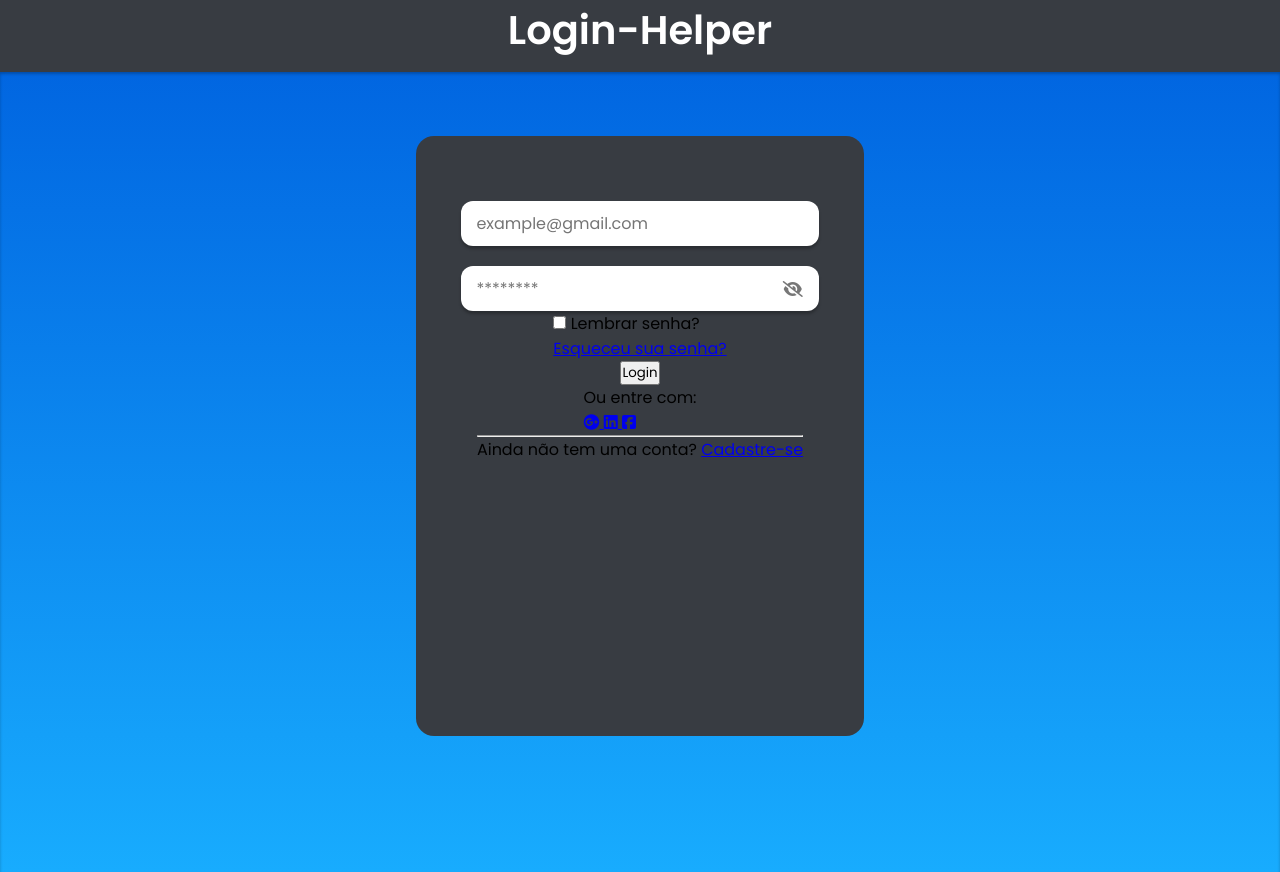
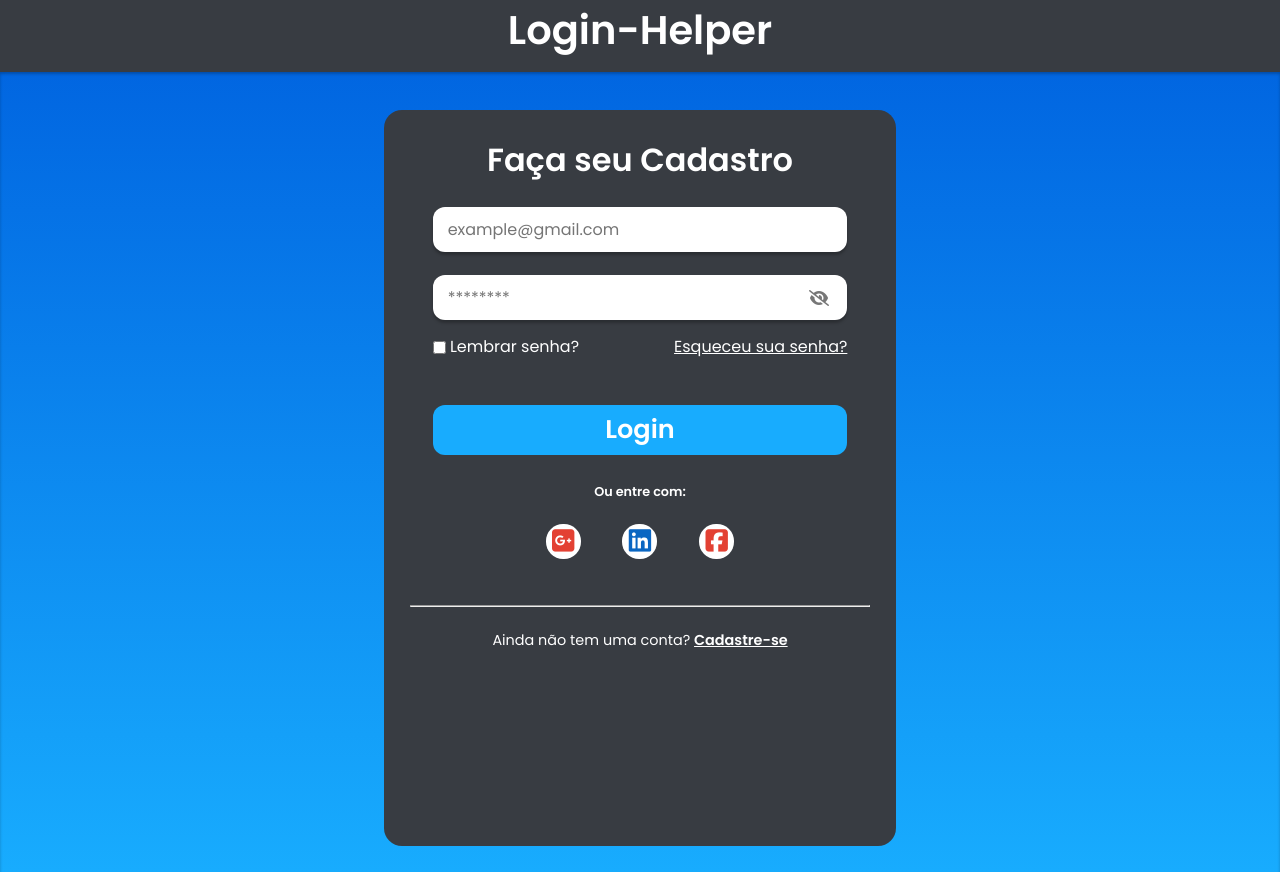
Before and after one commit to eu-pedro/Login-Helper, a plain HTML site: page index.html in a window 1280 px wide. Drawn offline with Linux system fonts and the light colour scheme.

Commit message:
Finalizado projeto login-helper

```diff
--- a/css/style.css
+++ b/css/style.css
@@ -3,6 +3,7 @@
   padding: 0;
   box-sizing: border-box;
   font-family: 'Poppins', sans-serif;
+  color: #fff;
 }
 
 header{
@@ -23,10 +24,13 @@ main{
   justify-content: center;
   box-shadow: inset 0px 2px 3px rgba(0, 0, 0, 0.25)
 }
+form h1{
+  display: flex;
+}
 main > form{
-  margin-top: 5%;
-  width: 35%;
-  height: 75vh;
+  margin-top: 3%;
+  width: 40%;
+  height: 92vh;
   background-color: #383C42;
   box-shadow: 0px 3px 4px rgb(0, 0, 0, 0.4) inset 0px 4px 4px rgba(0, 0, 0, 0.25);
   border-radius: 18px;
@@ -36,7 +40,7 @@ main > form{
   align-items: center;
 }
 .inputs-container{
-  margin-top: 10%;
+  margin-top: 5%;
   width: 100%;
   display: flex;
   flex-direction: column;
@@ -76,3 +80,123 @@ main form .password-container i{
 #eye{
   display:none;
 }
+.password-infos{
+  width: 90%;
+  margin-top: 3%;
+  display: flex;
+  align-items: center;
+  justify-content: space-between;
+}
+#checkbox{
+  vertical-align: middle;
+}
+
+.password-infos a {
+  transition: 0.2s ease-in-out;
+}
+.password-infos a:hover{
+  color: #18ACFE;
+}
+button{
+  background-color: #18ACFE;
+  width: 90%;
+  height: 50px;
+  border: 0;
+  outline: 0;
+  border-radius: 12px;
+  margin-top: 10%;
+  font-size: 1.6em;
+  font-weight: 600;
+  cursor: pointer;
+  transition: 0.3s ease-in-out;
+}
+button:hover{
+  background-color: #fff;
+  color: #18ACFE;
+}
+
+.links-container{
+  width: 100%;
+  display: flex;
+  flex-direction: column;
+  align-items: center;
+  margin-top: 6%;
+}
+
+.links-container span{
+  font-size: 0.8em;
+  font-weight: 600;
+}
+
+.links-container aside{
+  margin-top: 5%;
+  width: 50%;
+  display: flex;
+  align-items: center;
+  justify-content: space-around;
+}
+.links-container aside i{
+  font-size: 1.6em;
+  background-color: #fff;
+  padding: 8px;
+  height: 35px;
+  width: 35px;
+  border-radius: 17px;
+  transition: 0.3s ease-in-out;
+  color: #fff;
+  display: flex;
+  align-items: center;
+  justify-content: center;
+  border: none;
+}
+.links-container aside .google{
+  color: #e34133;
+}
+.links-container aside .google:hover{
+  background: #e34133;
+  color: #fff;
+}
+
+.links-container aside .linkedin{
+  color: #0a66c2;
+}
+.links-container aside .linkedin:hover{
+  background: #0a66c2;
+  color: #fff;
+
+}
+
+.links-container aside .facebook{
+  color: #e34133;
+}
+.links-container aside .facebook:hover{
+  background: #e34133;
+  color: #fff;
+}
+
+footer{
+  width: 100%;
+  margin-top: 10%;
+
+  display: flex;
+  flex-direction: column;
+  align-items: center;
+
+}
+hr{
+  width: 100%;
+  height: 2px;
+  color: #fff;
+}
+footer span{
+  font-weight: 400;
+  font-size: 0.9em;
+  margin-top: 5%;
+}
+footer a {
+  font-weight: 600;
+  transition: 0.2s ease-in-out
+}
+footer a:hover{
+  color: #18ACFE;
+}
--- a/index.html
+++ b/index.html
@@ -21,7 +21,7 @@
   <main>
 
     <form>
-
+      <h1>Faça seu Cadastro</h1>
       <section class="inputs-container">
         <input type="email" placeholder="example@gmail.com">
 
@@ -39,8 +39,8 @@
       <section class="password-infos">
 
         <div>
-          <input type="checkbox">
-          <span>Lembrar senha?</span>
+          <input type="checkbox" id="checkbox">
+          <label for="checkbox">Lembrar senha?</label>
         </div>
 
         <a href="#">Esqueceu sua senha?</a>
@@ -54,15 +54,15 @@
         <aside>
 
           <a href="#">
-            <i class="fa-brands fa-google-plus"></i>
+            <i class="fa-brands fa-square-google-plus google"></i>
           </a>
 
           <a href="#">
-            <i class="fa-brands fa-linkedin"></i>
+            <i class="fa-brands fa-linkedin linkedin"></i>
           </a>
 
           <a href="#">
-            <i class="fa-brands fa-square-facebook"></i>
+            <i class="fa-brands fa-square-facebook facebook"></i>
           </a>
 
         </aside>
--- a/js/index.js
+++ b/js/index.js
@@ -1 +1,28 @@
-!
+
+let eye = document.querySelector('#eye')
+let eyeSlash = document.querySelector('#eye-slash')
+let campoSenha = document.querySelector('#field-password')
+
+
+
+function mostrarSenha(){
+
+  if(eye.style.display === "none"){
+    eye.style.display = "block"
+    eyeSlash.style.display = "none"
+    campoSenha.type = "text"
+  } else{
+    eye.style.display = "none"
+    eyeSlash.style.display = "block"
+    campoSenha.type = "password"
+  }
+
+
+}
+eye.addEventListener('click', mostrarSenha)
+eyeSlash.addEventListener('click', mostrarSenha)
+
+document.querySelector('#btn-login').addEventListener('click', (e)=>{
+  e.preventDefault
+  window.alert('Seu dados foram cadastrados com sucesso!')
+} )
```
